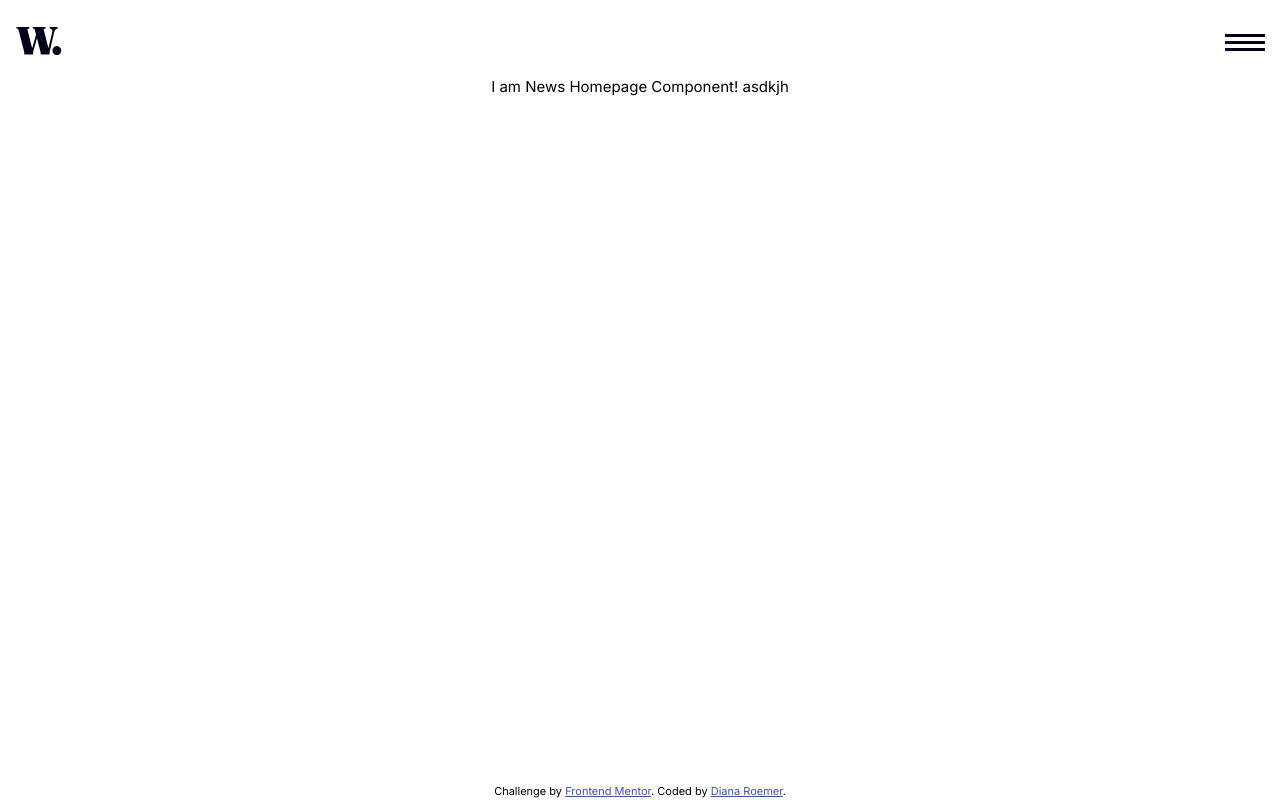
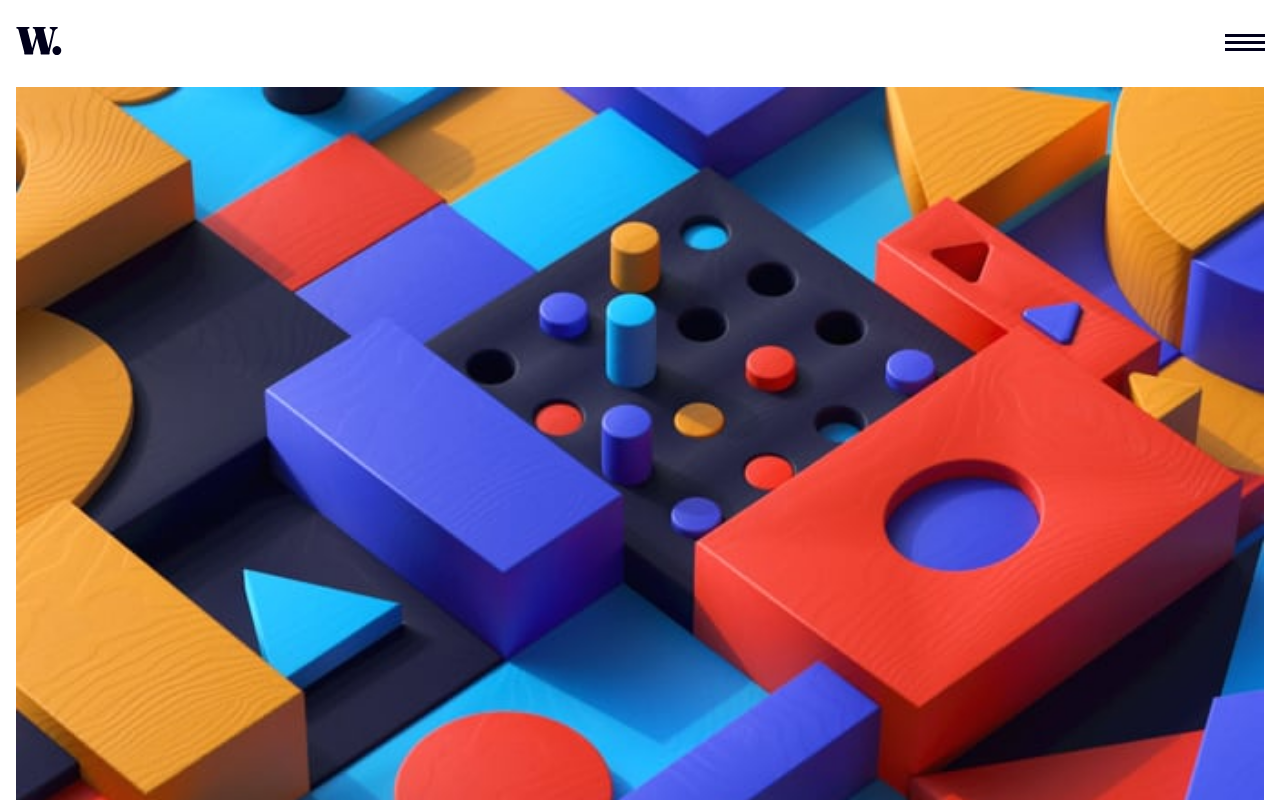
Before and after one commit to dianaroemer/news-homepage, a React (Create React App) app: page / in a window 1280 px wide. Built offline with nearby package versions, Linux system fonts and the light colour scheme.

Commit message:
Add and size headline image

```diff
--- a/src/components/NewsHomepage.js
+++ b/src/components/NewsHomepage.js
@@ -4,6 +4,8 @@ import MobileMenu from './MobileMenu';
 
 import {ReactComponent as Logo} from '../assets/images/logo.svg'
 import {ReactComponent as MenuIcon} from '../assets/images/icon-menu.svg'
+import mobileHeadlineImage from '../assets/images/image-web-3-mobile.jpg'
+
 
 
 
@@ -54,7 +56,7 @@ function NewsHomepage(props) {
 
                     <div className='newsHomepageNav'>
 
-                        <Logo viewBox='16 0 57 57' id='logoIcon'/>
+                        <Logo viewBox='16 0 57 57' id='logoIcon' className='masthead'/>
 
                         <MenuIcon viewBox='10 -1 20 20'
                             height={'20px'}
@@ -64,6 +66,13 @@ function NewsHomepage(props) {
                                 handleOpenMenu(e);
                              }}/>
 
+                    </div>
+
+                    <div className='newsHomepageHeadline'>
+
+                        <img src={mobileHeadlineImage} alt='blah' className='mobileHeadlineImage'/>
+
+                        I am the headline. I am composed of an image, header text, a short description (lead), and a Read More button.
                     </div>
 
 
--- a/src/styles/NewsHomepage.scss
+++ b/src/styles/NewsHomepage.scss
@@ -39,3 +39,15 @@
     transform: translateX(5px);
     padding-top: 6px;
 }
+
+.newsHomepageHeadline {
+    width: auto;
+    height: 100%;
+    padding-left: 16px;
+    padding-right: 16px;
+    padding-top: 10px;
+}
+
+.mobileHeadlineImage {
+    width: 100%;
+}
```
